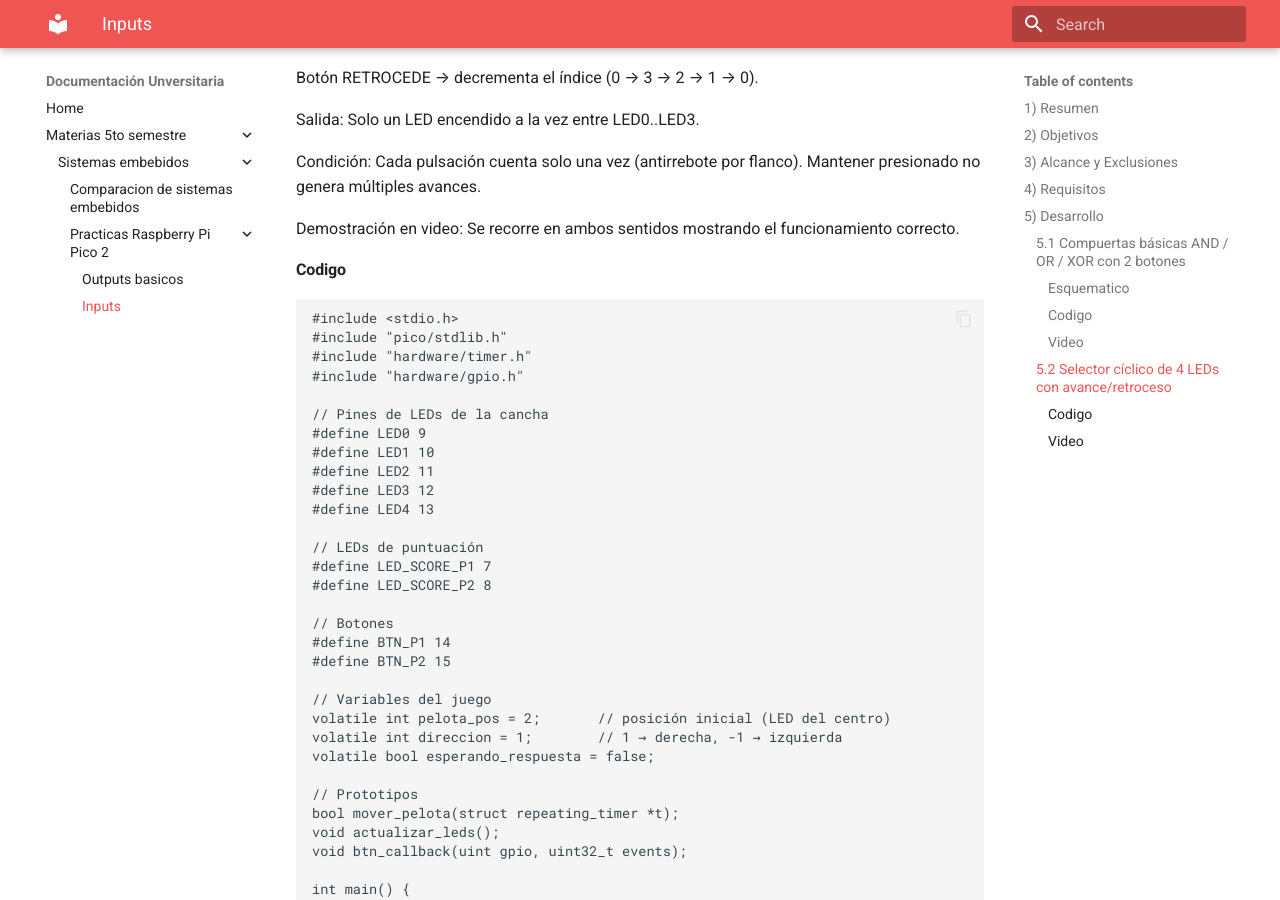
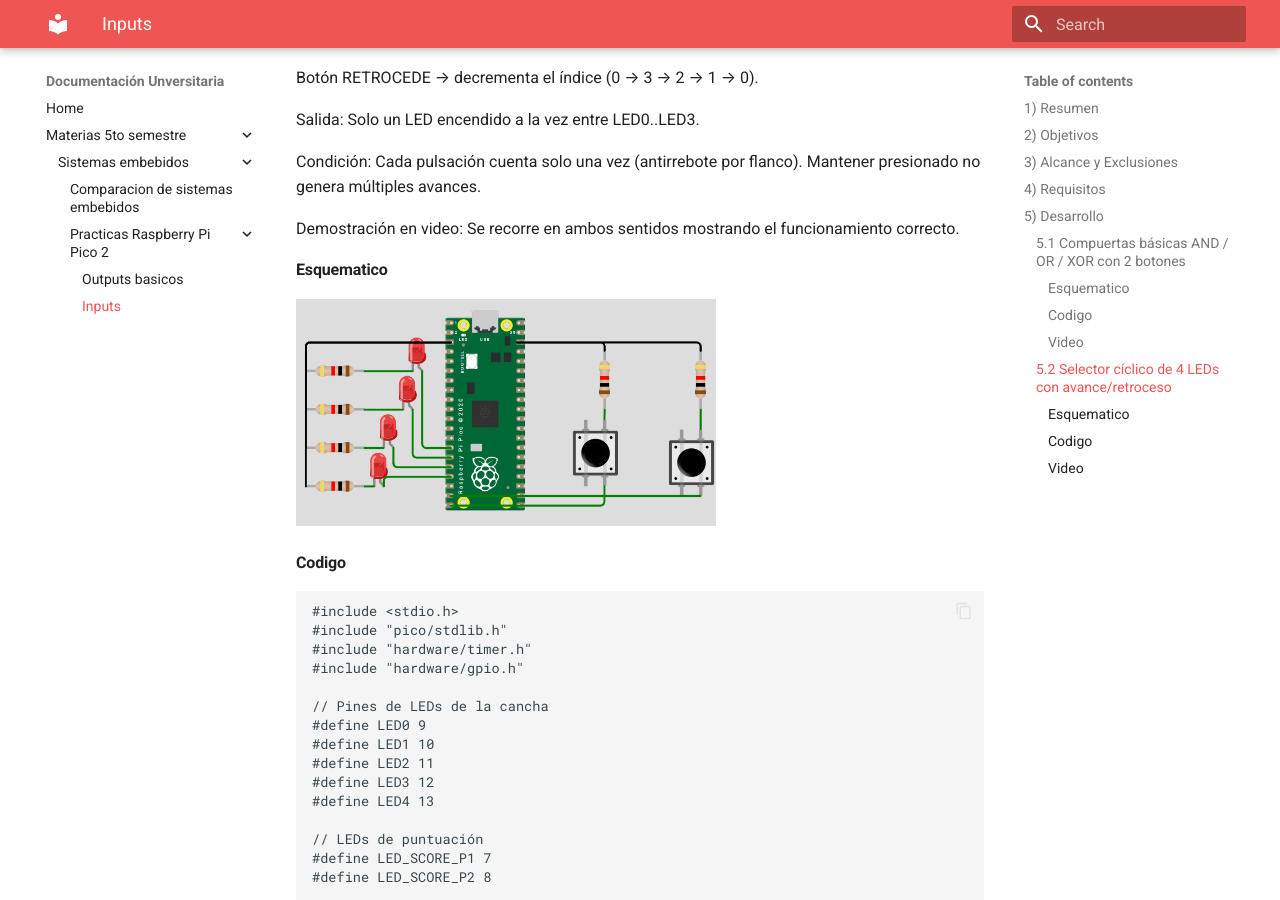
Before and after one commit to ZAFK28/PortafolioZarate, an MkDocs documentation site: the page built from docs/Inputs.md, in a window 1280 px wide and 900 px high, scrolled down 5245 px. Built offline with MkDocs 1.6.1 and Material for MkDocs 9.7.7, drawn with Linux system fonts in a browser that asks for light colours.

Commit message:
ACTUALIZACION

````diff
--- a/docs/Inputs.md
+++ b/docs/Inputs.md
@@ -239,6 +239,9 @@ Salida: Solo un LED encendido a la vez entre LED0..LED3.
 Condición: Cada pulsación cuenta solo una vez (antirrebote por flanco). Mantener presionado no genera múltiples avances.
 
 Demostración en video: Se recorre en ambos sentidos mostrando el funcionamiento correcto.
+#### Esquematico
+<img src="../recursos/imgs/Esquematico4bits.png" alt="Diagrama del sistema" width="420">
+
 #### Codigo
 ``` codigo
 #include <stdio.h>
````
Also changed, not shown: docs/recursos/imgs/Esquematico4bits.png (added).
